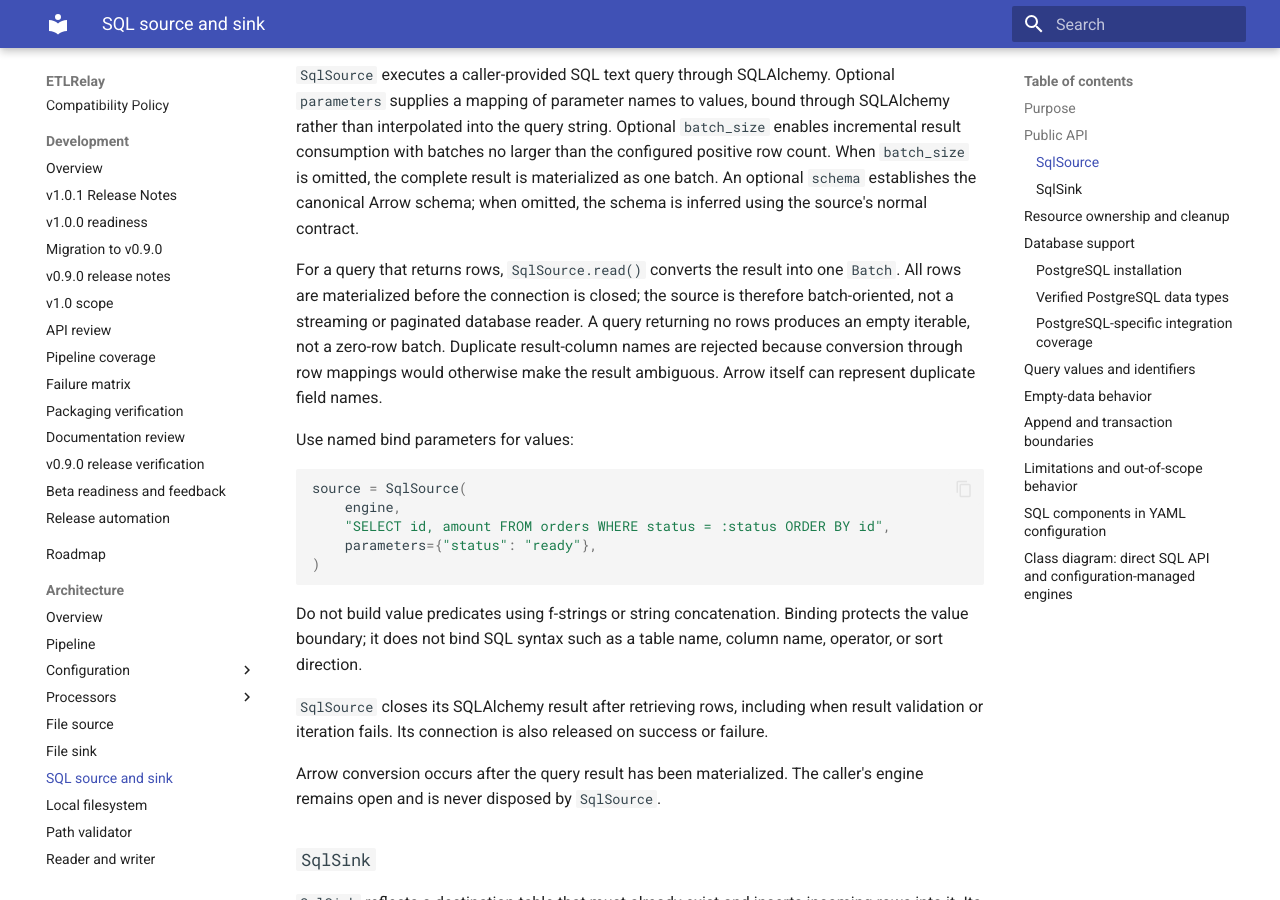
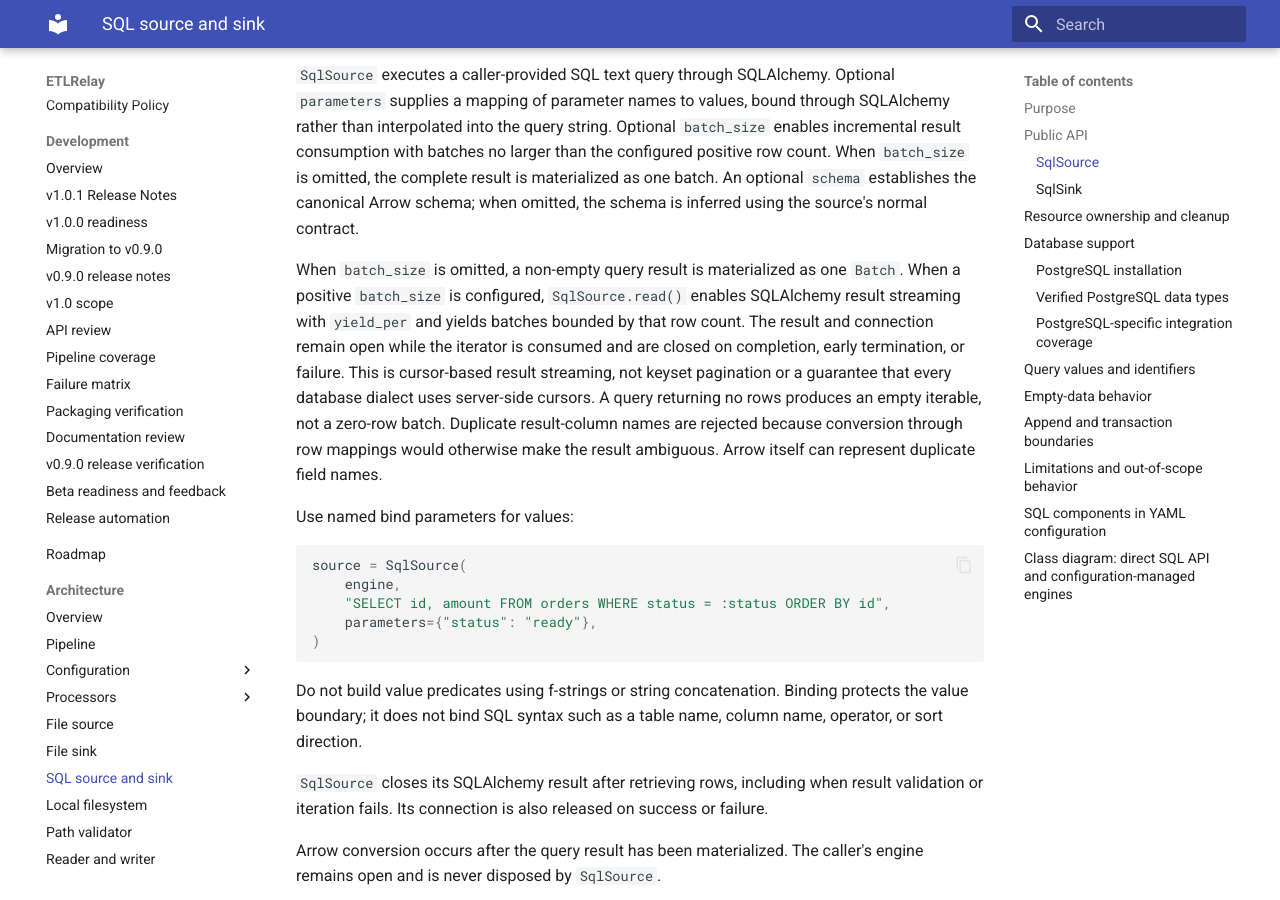
Before and after one commit to apaquette/ETLRelay, an MkDocs documentation site: the page built from docs/architecture/sql_source_and_sink.md, in a window 1280 px wide and 900 px high, scrolled down 935 px. Built offline with MkDocs 1.6.1 and Material for MkDocs 9.7.7, drawn with Linux system fonts in a browser that asks for light colours; the version menu is left out.

Commit message:
docs: clarify SQL source batch streaming behavior

```diff
--- a/docs/architecture/sql_source_and_sink.md
+++ b/docs/architecture/sql_source_and_sink.md
@@ -41,7 +41,7 @@ See the [API Reference](../api-reference.md) for the generated public signatures
 
 `SqlSource` executes a caller-provided SQL text query through SQLAlchemy. Optional `parameters` supplies a mapping of parameter names to values, bound through SQLAlchemy rather than interpolated into the query string. Optional `batch_size` enables incremental result consumption with batches no larger than the configured positive row count. When `batch_size` is omitted, the complete result is materialized as one batch. An optional `schema` establishes the canonical Arrow schema; when omitted, the schema is inferred using the source's normal contract.
 
-For a query that returns rows, `SqlSource.read()` converts the result into one `Batch`. All rows are materialized before the connection is closed; the source is therefore batch-oriented, not a streaming or paginated database reader. A query returning no rows produces an empty iterable, not a zero-row batch. Duplicate result-column names are rejected because conversion through row mappings would otherwise make the result ambiguous. Arrow itself can represent duplicate field names.
+When `batch_size` is omitted, a non-empty query result is materialized as one `Batch`. When a positive `batch_size` is configured, `SqlSource.read()` enables SQLAlchemy result streaming with `yield_per` and yields batches bounded by that row count. The result and connection remain open while the iterator is consumed and are closed on completion, early termination, or failure. This is cursor-based result streaming, not keyset pagination or a guarantee that every database dialect uses server-side cursors. A query returning no rows produces an empty iterable, not a zero-row batch. Duplicate result-column names are rejected because conversion through row mappings would otherwise make the result ambiguous. Arrow itself can represent duplicate field names.
 
 Use named bind parameters for values:
 
```
